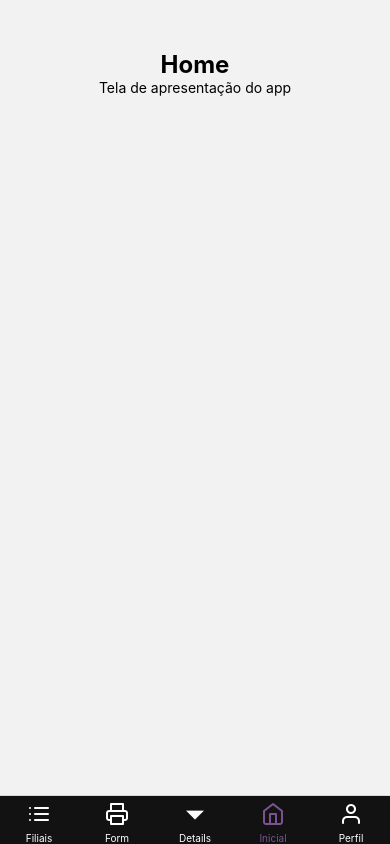
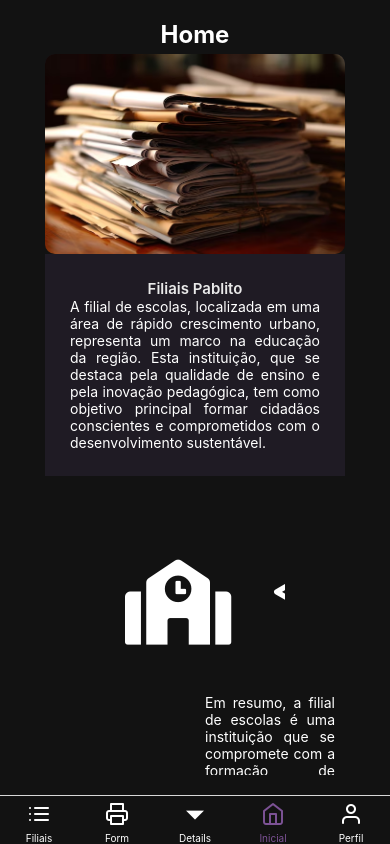
Before and after one commit to FelipeSantos92Dev/rn-models, a React Native app: screen /Home in a window 390 px wide. Built offline with nearby package versions, Linux system fonts and the light colour scheme.

Commit message:
feat: edicoes do app

```diff
--- a/src/components/Title/styles.js
+++ b/src/components/Title/styles.js
@@ -4,6 +4,7 @@ const styles = StyleSheet.create({
   title: {
     fontSize: 24,
     fontWeight: "bold",
+    color: '#fff'
   },
 });
 
--- a/src/screens/Details/styles.js
+++ b/src/screens/Details/styles.js
@@ -1,7 +1,43 @@
 import { StyleSheet } from "react-native"
 
 const styles = StyleSheet.create({
-
+    container: {
+        flex: 1,
+        alignItems: 'center',
+        padding: 20,
+        backgroundColor: '#121212'
+    },
+    user: {
+        backgroundColor: '#1f1b24',
+        width: 250,
+        padding: 15,
+        borderRadius: 10
+    },
+    txt: {
+        color: '#fff',
+        fontSize: 14,
+        fontWeight: '500'
+    },
+    userActions: {
+        display: 'flex',
+        flexDirection: 'row',
+        alignItems: 'center',
+        justifyContent: 'space-between',
+        margin: 20
+    },
+    editButton: {
+        display: 'flex',
+        flexDirection: 'row',
+        alignItems: 'center',
+        justifyContent: 'center',
+        backgroundColor: '#7c5295',
+        padding: 10,
+        borderRadius: 10,
+        width: 75
+    },
+    buttonTxt: {
+        color: '#fff'
+    }
 })
 
 export default styles;
--- a/src/screens/Filiais/index.jsx
+++ b/src/screens/Filiais/index.jsx
@@ -30,8 +30,8 @@ export default function Filiais() {
 
   return (
     <View style={styles.container}>
-      <Title title="Filiais" />
-      <Text>Tela de listagem de todos as filiais</Text>
+      <Title style={styles.title} title="Filiais" />
+      <Text style={styles.title}>Tela de listagem de todos as filiais</Text>
 
       {allUsers.length > 0 ? (
         <View style={styles.userList}>
@@ -44,42 +44,11 @@ export default function Filiais() {
               <View style={styles.userActions}>
                 <TouchableOpacity
                   style={styles.detailsButton}
-                  onPress={() => setVisible(true)}
+                  onPress={() => navigation.navigate('Details', {data: user})}
                 >
                   <Text>Detalhes</Text>
                 </TouchableOpacity>
               </View>
-              <Dialog visible={visible} onDismiss={() => setVisible(false)}>
-                <DialogHeader title={user.nomeFilial} />
-                <DialogContent>
-                  <Text>{user.nomeFilial}</Text>
-                  <Text>{user.fundacao}</Text>
-                  <Text>{user.corPrimaria}</Text>
-                  <Text>{user.corSecundaria}</Text>
-                  <Text>{user.quantidadeFuncionarios}</Text>
-                  <Text>{user.capacidadeAlunosMatriculadosPorAno}</Text>
-                  <Text>{user.quantidadeTurmas}</Text>
-                  <Text>{user.endereco}</Text>
-                  <Text>{user.telefone}</Text>
-                  <Text>{user.email}</Text>
-                  <Text>{user.nomeResponsavel}</Text>
-                  <Text>{user.cargoResponsavel}</Text>
-                </DialogContent>
-                <DialogActions>
-                  <Button
-                    title="Cancel"
-                    compact
-                    variant="text"
-                    onPress={() => setVisible(false)}
-                  />
-                  <Button
-                    title="Ok"
-                    compact
-                    variant="text"
-                    onPress={() => setVisible(false)}
-                  />
-                </DialogActions>
-              </Dialog>
             </View>
           ))}
         </View>
--- a/src/screens/Filiais/styles.js
+++ b/src/screens/Filiais/styles.js
@@ -3,8 +3,9 @@ import { StyleSheet } from "react-native";
 const styles = StyleSheet.create({
   container: {
     flex: 1,
-    marginTop: 50,
     alignItems: "center",
+    backgroundColor: '#121212',
+    padding: 20
   },
   userItem: {
     flexDirection: "row",
@@ -13,7 +14,10 @@ const styles = StyleSheet.create({
     alignItems: "center",
     padding: 10,
     borderBottomWidth: 1,
-    borderBottomColor: "#ccc",
+    backgroundColor: '#1f1b24',
+    borderRadius: 10,
+    width: 250,
+    marginTop: 30
   },
   userDetailButton: {
     padding: 10,
@@ -27,7 +31,7 @@ const styles = StyleSheet.create({
   },
   userName: {
     fontSize: 16,
-    color: "#333",
+    color: "#fff",
     fontWeight: "bold",
   },
   editButton: {
@@ -41,10 +45,16 @@ const styles = StyleSheet.create({
   detailsButton: {
     padding: 5,
     borderRadius: 5,
-    backgroundColor: "#ADD8E6",
+    backgroundColor: "#7c5295",
     minWidth: 70,
     alignItems: "center",
   },
+  nome: {
+    color: '#fff'
+  },
+  title: {
+    color: '#fff'
+  }
 });
 
 export default styles;
--- a/src/screens/Form/index.jsx
+++ b/src/screens/Form/index.jsx
@@ -149,16 +149,17 @@ export default function Form({ route }) {
         onChangeText={setCargoResponsavel}
         value={cargoResponsavel}
       />
-
+    <View style={styles.buttons}>
       <TouchableOpacity style={styles.button} onPress={handleUserAction}>
-        <Text>{isUpdate ? "Salvar Alterações" : "Criar Filial"}</Text>
+        <Text style={styles.buttonTxt}>{isUpdate ? "Salvar Alterações" : "Criar Filial"}</Text>
       </TouchableOpacity>
 
       {isUpdate && (
         <TouchableOpacity style={styles.button} onPress={clearInputs}>
-          <Text>Cancelar Edição</Text>
+          <Text style={styles.buttonTxt}>Cancelar Edição</Text>
         </TouchableOpacity>
       )}
     </View>
+    </View>
   );
 }
--- a/src/screens/Form/styles.js
+++ b/src/screens/Form/styles.js
@@ -3,20 +3,40 @@ import { StyleSheet } from "react-native";
 const styles = StyleSheet.create({
   container: {
     flex: 1,
-    marginTop: 50,
     alignItems: "center",
+    padding: 20,
+    backgroundColor: '#121212'
   },
   button: {
     marginTop: 20,
     padding: 10,
-    backgroundColor: "#C9D4FF",
+    backgroundColor: "#7c5295",
     borderRadius: 5,
   },
   userInput: {
     padding: 8,
-    borderBottomColor: "black",
     borderBottomWidth: 1,
+    margin: 5,
   },
+  inputText: {
+    color: '#fff',
+    backgroundColor: '#1f1b24',
+    borderRadius: 5,
+    margin: 5,
+    width: 250,
+    height: 40,
+    padding: 8
+  },
+  buttonTxt: {
+    color: '#fff'
+  },
+  buttons: {
+    display: 'flex',
+    flexDirection: 'row',
+    alignItems: 'center',
+    justifyContent: 'space-between',
+    gap: 10
+  }
 });
 
 export default styles;
--- a/src/screens/Home/index.jsx
+++ b/src/screens/Home/index.jsx
@@ -1,16 +1,33 @@
-import { Text, View } from "react-native";
-
+import { Text, View, Image, ScrollView } from "react-native";
 import styles from "./styles";
 import Title from "../../components/Title";
+import { FontAwesome5, Ionicons, FontAwesome6, SimpleLineIcons } from '@expo/vector-icons';
 
 export default function Home() {
   return (
     <View style={styles.container}>
       <Title title="Home" />
-
-      <View>
-        <Text>Tela de apresentação do app</Text>
+      <ScrollView>
+      <View style={styles.card}>
+        <Image style={styles.img} source={require('../../../assets/papelada.avif')} />
+        <View style={styles.cardTxt}>
+          <Text style={styles.subTitle}>Filiais Pablito</Text>
+          <Text style={styles.txt}>A filial de escolas, localizada em uma área de rápido crescimento urbano, representa um marco na educação da região. Esta instituição, que se destaca pela qualidade de ensino e pela inovação pedagógica, tem como objetivo principal formar cidadãos conscientes e comprometidos com o desenvolvimento sustentável. </Text>
+        </View>
+        <View style={styles.icons}>
+          <ScrollView horizontal>
+            <FontAwesome5 style={styles.icon} name="school" size={85} color="#fff" />
+            <Ionicons style={styles.icon} name="school-outline" size={85} color="#fff" />
+            <FontAwesome6 style={styles.icon} name="school-flag" size={85} color="#fff" />
+            <SimpleLineIcons style={styles.icon} name="notebook" size={85} color="#fff" />
+          </ScrollView>
+        </View>
+        <View style={styles.resumo}>
+          <Image style={styles.imageResumo} source={require('../../../assets/escola.jpg')}/>
+          <Text style={styles.txtResumo}>Em resumo, a filial de escolas é uma instituição que se compromete com a formação de cidadãos críticos, conscientes e capazes de contribuir para o desenvolvimento sustentável da sociedade. Através de uma abordagem educacional inovadora e inclusiva, a filial de escolas busca preparar os alunos para enfrentar os desafios do futuro com confiança e competência.</Text>
+        </View>
       </View>
+      </ScrollView>
     </View>
   );
 }
--- a/src/screens/Home/styles.js
+++ b/src/screens/Home/styles.js
@@ -4,14 +4,84 @@ const styles = StyleSheet.create({
   container: {
     flex: 1,
     alignItems: "center",
-    marginTop: 50,
+    backgroundColor: '#121212',
+    padding: 20
   },
   button: {
     marginTop: 20,
     padding: 10,
-    backgroundColor: "#C9D4FF",
+    backgroundColor: "#7c5295",
     borderRadius: 5,
   },
+  card: {
+    display: 'flex',
+    flexDirection: 'column',
+    width: 300,
+    height: 100,
+    borderRadius: 10,
+    margin: 5,
+    backgroundColor: '#1f1b24'
+  },
+  img: {
+    width: 300,
+    height: 200,
+    borderRadius: 10,
+  },
+  cardTxt: {
+    padding: 25,
+    display: 'flex',
+    flexDirection: 'column',
+    alignItems: 'center',
+    backgroundColor: '#1f1b24',
+  },
+  subTitle: {
+    fontSize: 15,
+    fontWeight: '600',
+    color: '#e9e9e9',
+  },
+  txt: {
+    textAlign: 'justify',
+    color: '#fff',
+    width: 250
+  },
+  icons: {
+    display: 'flex',
+    flexDirection: 'row',
+    alignItems: 'center',
+    justifyContent: 'center',
+    margin: 50,
+    padding: 10,
+    width: 200,
+    gap: 15
+  },
+  icon: {
+    margin: 20
+  },
+  resumo: {
+    display: 'flex',
+    flexDirection: 'row',
+    alignItems: 'center',
+    justifyContent: 'center',
+    marginTop: 50,
+    width: 300,
+    height: 200
+  },
+  imageResumo: {
+    width: 150,
+    height: 200,
+    borderRadius: 5
+  },
+  txtResumo: {
+    width: 200,
+    height: 200,
+    display: 'flex',
+    flexDirection: 'row',
+    alignItems: 'center',
+    justifyContent: 'center',
+    textAlign: 'justify',
+    color: '#fff',
+    margin: 10
+  }
 });
 
 export default styles;
```
Also changed, not shown: src/screens/Details/index.jsx (+16 -16 lines), assets/escola.jpg (added), assets/papelada.avif (added).
